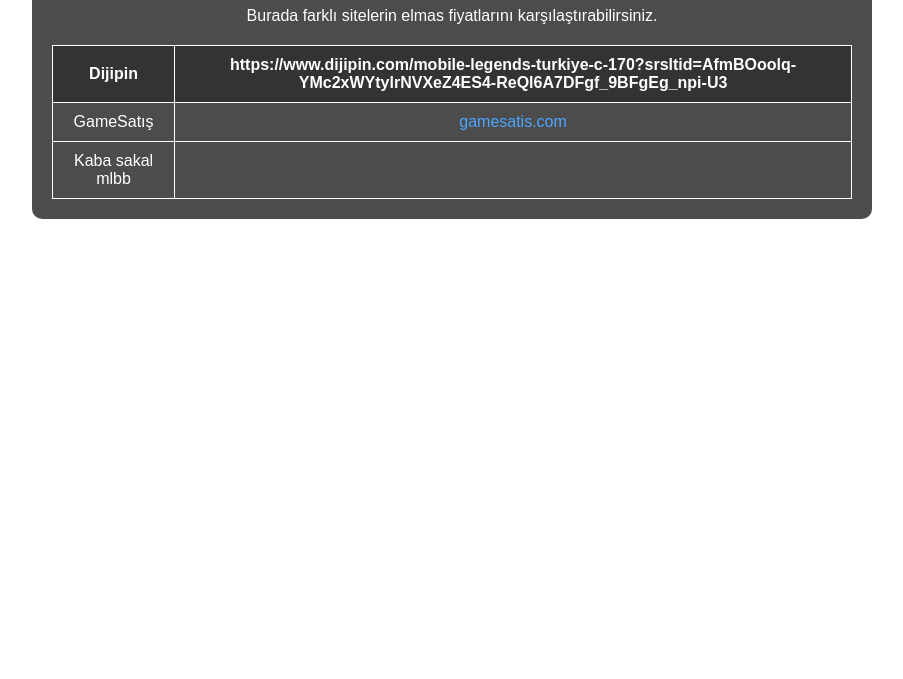
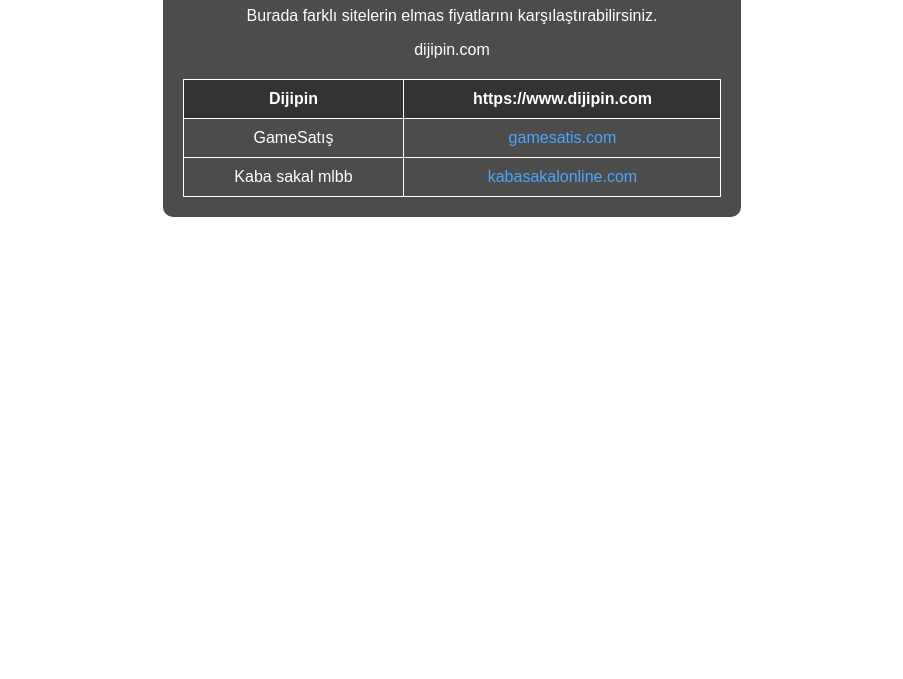
Before and after one commit to ucuzelmask-hue/-Ucuz-elmas-kar-la-t-rma, a plain HTML site: page index.html in a window 1280 px wide. Shown: the part 121-800 px from the top of the page, without its empty margins (188-1091 px from the left). Drawn offline with Linux system fonts and the light colour scheme.

Commit message:
Fix HTML structure and update links
Corrected HTML structure and fixed links.

```diff
--- a/index.html
+++ b/index.html
@@ -45,7 +45,7 @@
         <table>
             <tr>
                 <th>Dijipin</th>
-                <th>https://www.dijipin.com/mobile-legends-turkiye-c-170?srsltid=AfmBOoolq-YMc2xWYtylrNVXeZ4ES4-ReQl6A7DFgf_9BFgEg_npi-U3</th>
+                <th>https://www.dijipin.com</th>dijipin.com
             </tr>
             <tr>
                 <td>GameSatış</td>
@@ -53,7 +53,7 @@
             </tr>
             <tr>
                 <td>Kaba sakal mlbb</td>
-                <td><a href="https://https://kabasakalonline.com/?utm_source=google&utm_medium=noxads-paid&utm_campaign=21966304038&utm_content=179942731181&utm_term=kabasakal%20mlbb%20elmas&gadid=765971568849&gad_source=1&gad_campaignid=21966304038&gbraid=0AAAAADDjut8ssGllNwRAr_OCzxLWcitfu&gclid=Cj0KCQiAi9rJBhCYARIsALyPDts0r6fBkfpr6QthtFKV_JqQzCZpHCOSIqRAqEtokIMje4YWNS_XMEsaAtT-EALw_wcB
+                <td><a href="https://https://kabasakalonline.com" target="_blank">kabasakalonline.com</a></td>
             </tr>
             <!-- Buraya daha fazla site ekleyebilirsin -->
         </table>
```
